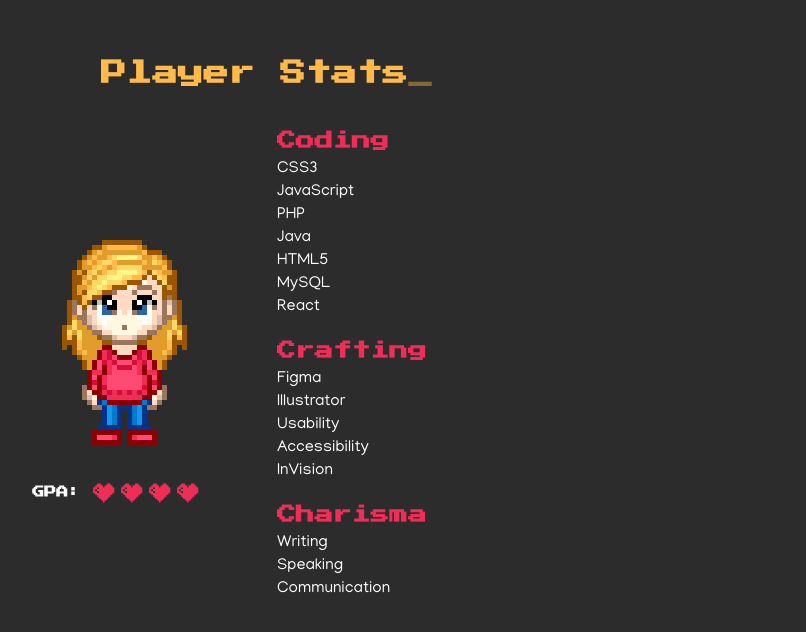
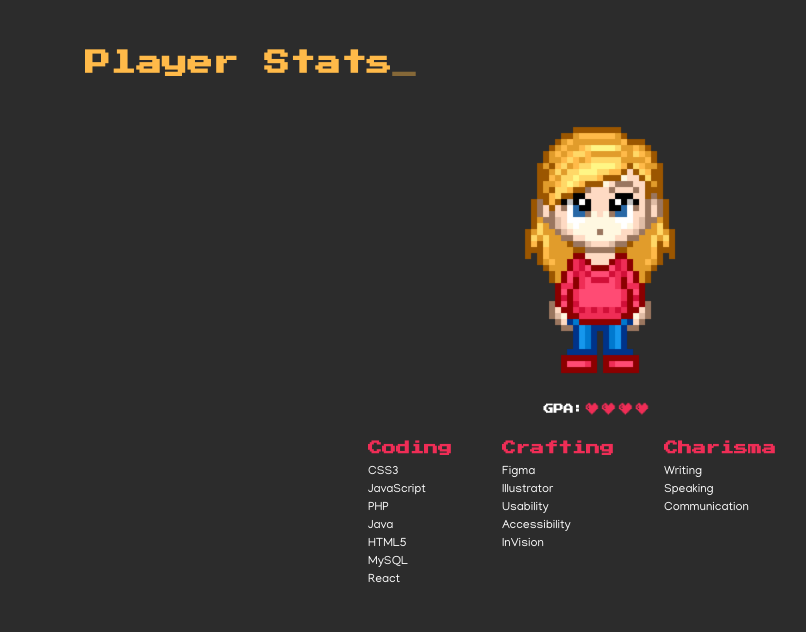
Before and after one commit to dress-code/react_porfolio, a React (Create React App) app: page / in a window 1280 px wide. Shown: the top 632 px of the page, without its empty margins (43-849 px from the left). Built offline with nearby package versions, Linux system fonts and the light colour scheme.

Commit message:
Picking up where I left off...

```diff
--- a/src/App.css
+++ b/src/App.css
@@ -10,6 +10,14 @@
 
 .container {
   display: flex;
+}
+
+.column {
+  flex-direction: column;
+}
+
+.centerJustify {
+  justify-content: center;
 }
 
 h1, h2, h3, h4 {
--- a/src/components/avatar/avatar.css
+++ b/src/components/avatar/avatar.css
@@ -0,0 +1,4 @@
+.avatar {
+    width: 300px;
+    margin-bottom: 10px;
+}
--- a/src/components/avatar/index.jsx
+++ b/src/components/avatar/index.jsx
@@ -28,7 +28,7 @@
     }
 
     render(){
-        return(<img src={this.state.image} alt="An 8-bit representation of Anna Jacobsen."
+        return(<img class="avatar" src={this.state.image} alt="An 8-bit representation of Anna Jacobsen."
                 onMouseEnter={() => {
                     this.setImage("hover");
                 }}
--- a/src/components/health/health.css
+++ b/src/components/health/health.css
@@ -1,8 +1,12 @@
 .heart {
-    height: 25px;
+    height: 15px;
 }
 
 h4 {
-    font-size: 12px;
+    font-size: 10px;
     margin: 0;
 }
+
+.gpa {
+    margin-bottom: 25px;
+}
--- a/src/components/health/index.jsx
+++ b/src/components/health/index.jsx
@@ -4,7 +4,7 @@
 
 const Health = (props) => {
     return (
-        <div className="container center-vertical">
+        <div className="container center-vertical gpa">
             <h4>GPA:</h4>
             <div className="container hearts">
                 <img className="heart" src={heart} alt="A heart representing a health point."/>
--- a/src/components/list/index.jsx
+++ b/src/components/list/index.jsx
@@ -3,8 +3,8 @@
 
 const List = (props) => {
      return (
-         <div>
-            <h3 class="hotpink">{props.title}</h3>
+         <div className="list">
+            <h3 class="hotpink listTitle">{props.title}</h3>
             <ul>
                 {props.items.map((item, index) => (
                 <li>{item}</li>
--- a/src/components/list/list.css
+++ b/src/components/list/list.css
@@ -1,9 +1,10 @@
-div {
-    margin: 10px;
+.list {
+    margin-right: 50px;
 }
 
-h3 {
+.listTitle {
     margin: 0 0 10px 0;
+    font-size: 14px;
 }
 
 ul {
@@ -13,4 +14,5 @@
 
 li {
     margin-bottom: 5px;
+    font-size: 12px;
 }
--- a/src/components/playerStats/index.jsx
+++ b/src/components/playerStats/index.jsx
@@ -7,13 +7,13 @@
 class PlayerStats extends React.Component{
     render(){
         return(
-        <div className="container">
-            <div class="container lists center-vertical">
+        <div className="container column">
+            <div class="container column center-vertical">
                 <Avatar />
                 <Health hearts="4"/>
             </div>
 
-            <div className="container lists">
+            <div className="container lists centerJustify">
                 <List title="Coding" items={["CSS3", "JavaScript", "PHP", "Java", "HTML5", "MySQL", "React"]} className="list"/>
                 <List title="Crafting" items={["Figma", "Illustrator", "Usability", "Accessibility", "InVision"]} className="list"/>
                 <List title="Charisma" items={["Writing", "Speaking", "Communication"]} className="list"/>
--- a/src/components/playerStats/playerStats.css
+++ b/src/components/playerStats/playerStats.css
@@ -1,12 +1,5 @@
-.container {
-    align-items: center;
-}
 
-.list {
-    padding: 25px;
-}
 
 .lists {
-    flex-direction: column;
-    align-items: baseline;
+    align-items: flex-start;
 }
```
Also changed, not shown: src/images/paperIcon.svg (added).
